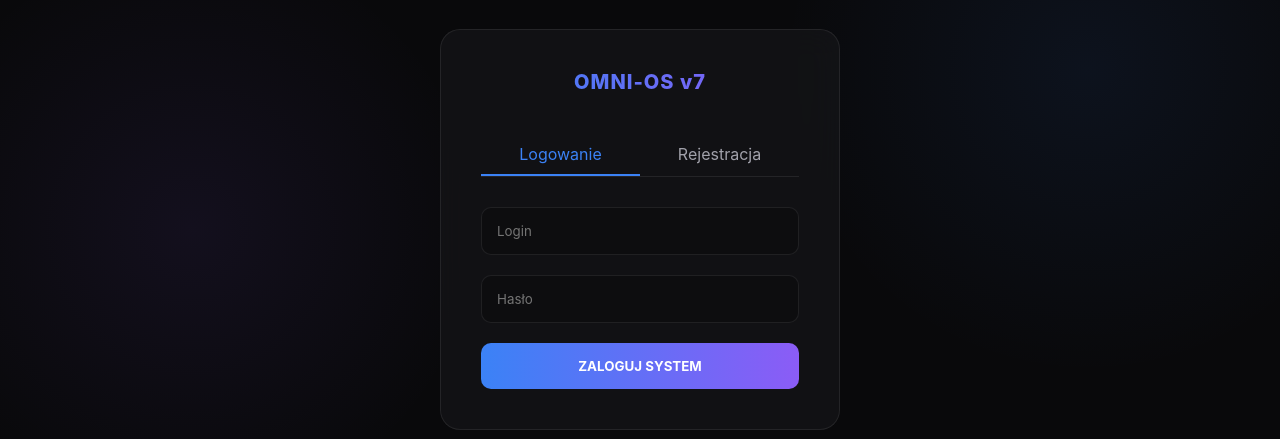
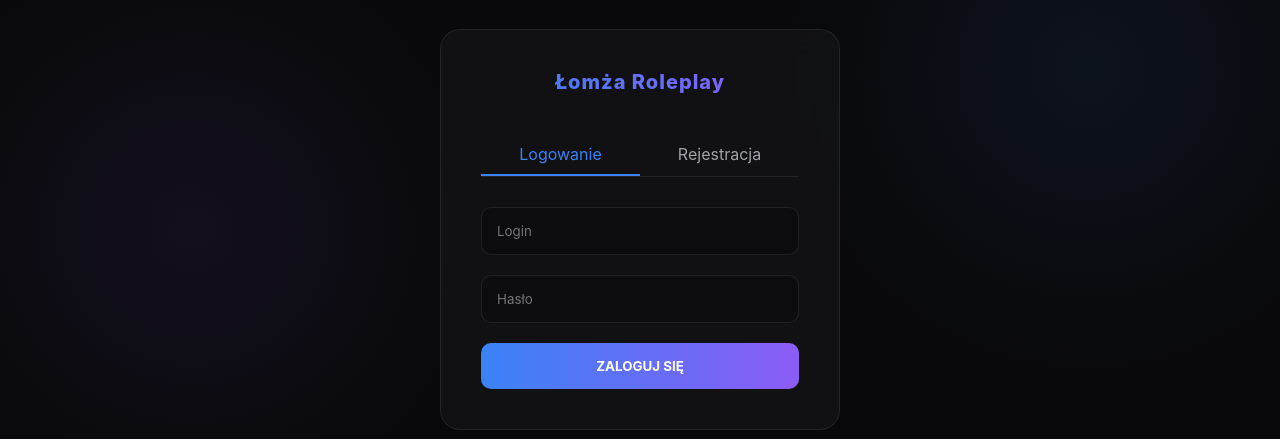
Before and after one commit to patrykosinski87-hash/nowy-panel-lomza, a website: page public/login.html in a window 1280 px wide. Shown: the part 171-610 px from the top of the page. Drawn offline with Linux system fonts and the light colour scheme.

Commit message:
Update login.html

```diff
--- a/public/login.html
+++ b/public/login.html
@@ -21,7 +21,7 @@
 </head>
 <body>
     <div class="auth-box">
-        <h2 class="brand" style="justify-content: center;">OMNI-OS v7</h2>
+        <h2 class="brand" style="justify-content: center;">Łomża Roleplay</h2>
 
         <div class="tabs">
             <div class="tab active" onclick="switchTab('login')">Logowanie</div>
@@ -31,7 +31,7 @@
         <div id="form-login" class="form-section active">
             <input type="text" id="l-user" class="login-input" placeholder="Login">
             <input type="password" id="l-pass" class="login-input" placeholder="Hasło">
-            <button class="login-btn" onclick="login()">ZALOGUJ SYSTEM</button>
+            <button class="login-btn" onclick="login()">ZALOGUJ SIĘ</button>
         </div>
 
         <div id="form-register" class="form-section">
```
